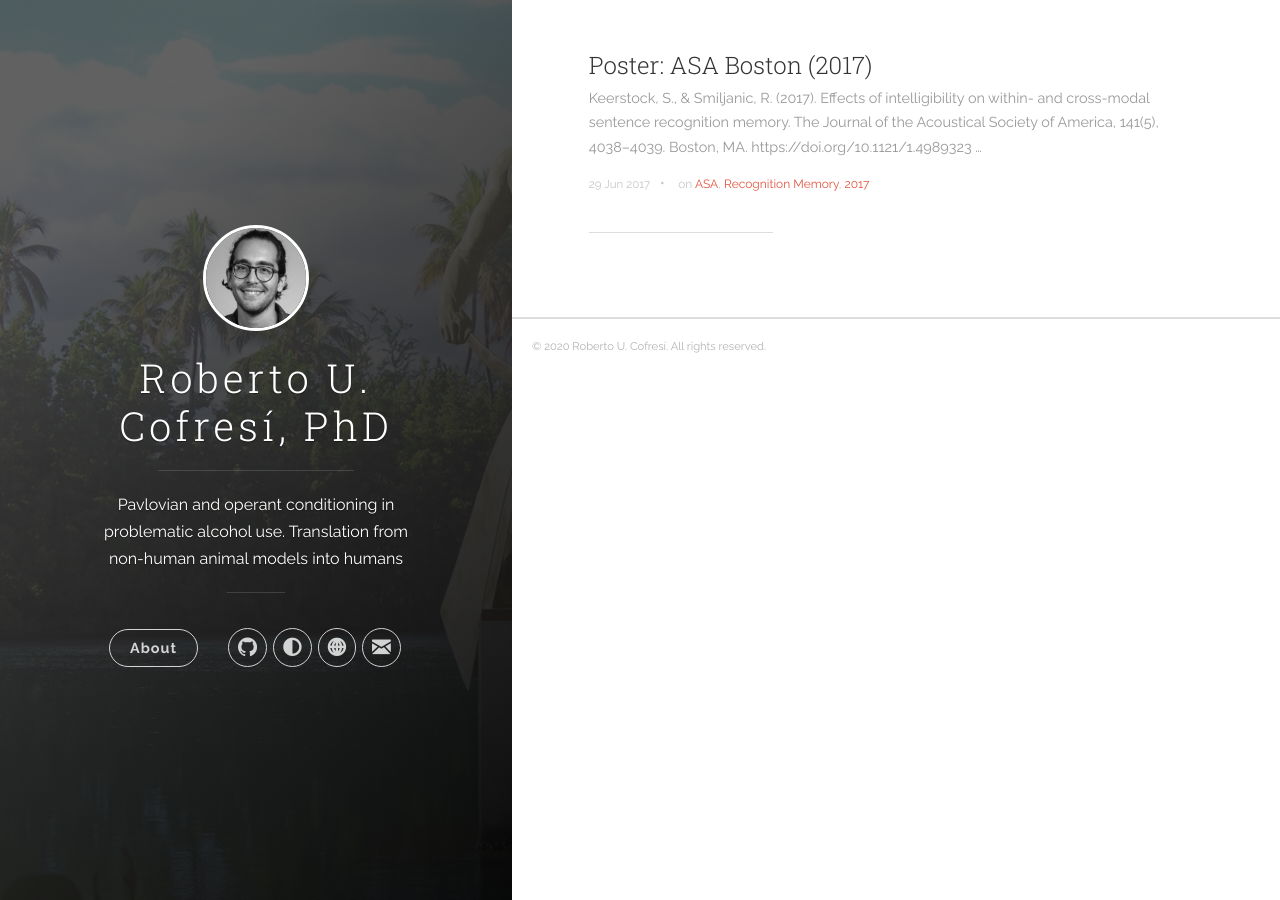
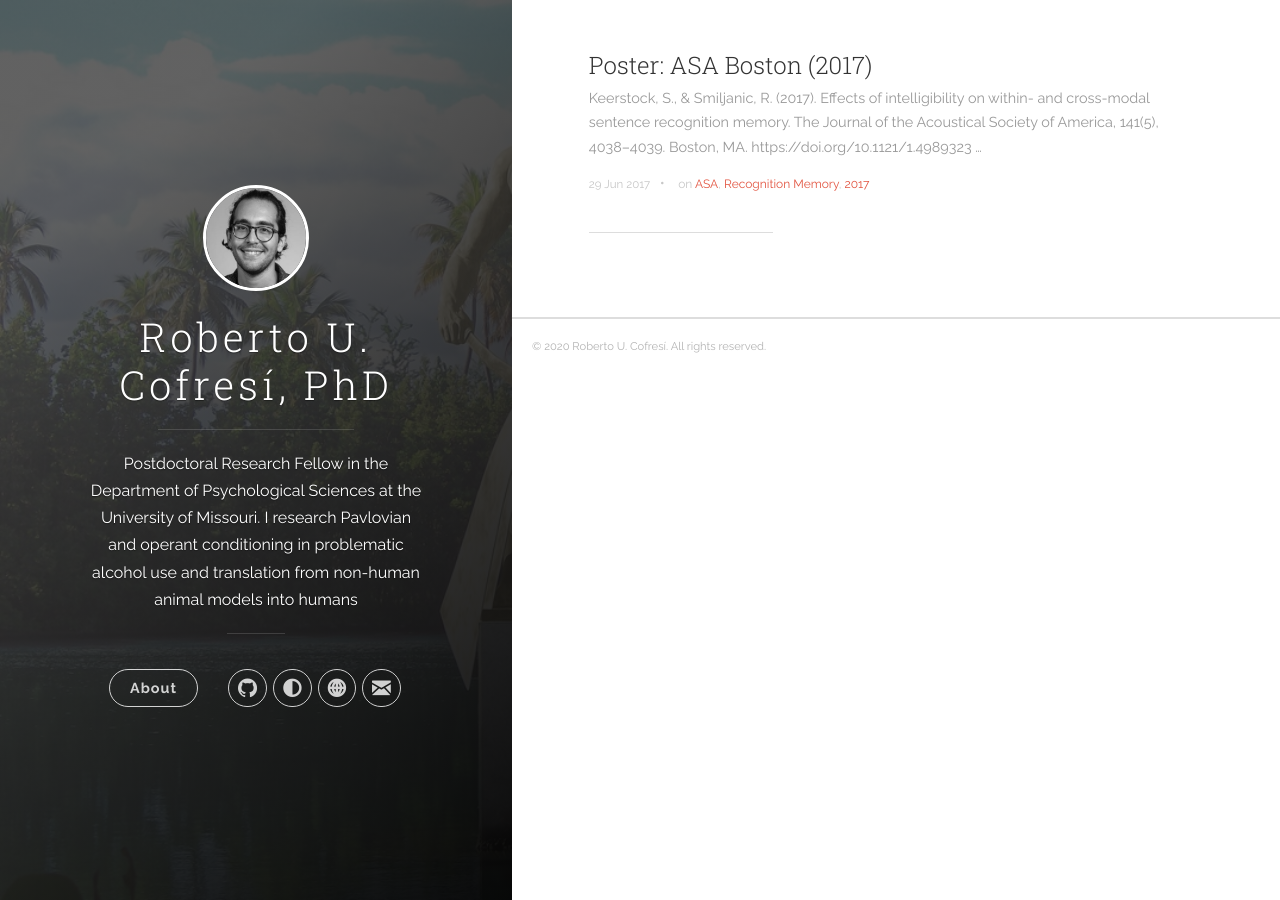
Before and after one commit to rcofresi/rcofresi.github.io, a Jekyll site: the page built from index.html, in a window 1280 px wide. Built offline with Jekyll 4.4.1, drawn with Linux system fonts in a browser that asks for light colours; the list of posts is cut into pages by our own code.

Commit message:
Update _config.yml

```diff
--- a/_config.yml
+++ b/_config.yml
@@ -1,6 +1,6 @@
 # Site settings
 title: Roberto U. Cofresí, PhD
-description: Pavlovian and operant conditioning in problematic alcohol use. Translation from non-human animal models into humans
+description: Postdoctoral Research Fellow in the Department of Psychological Sciences at the University of Missouri. I research Pavlovian and operant conditioning in problematic alcohol use and translation from non-human animal models into humans
 url: 'https://rcofresi.github.io/'
 baseurl: '/'
 # google_analytics: 'UA-XXXXXX-X'
```
